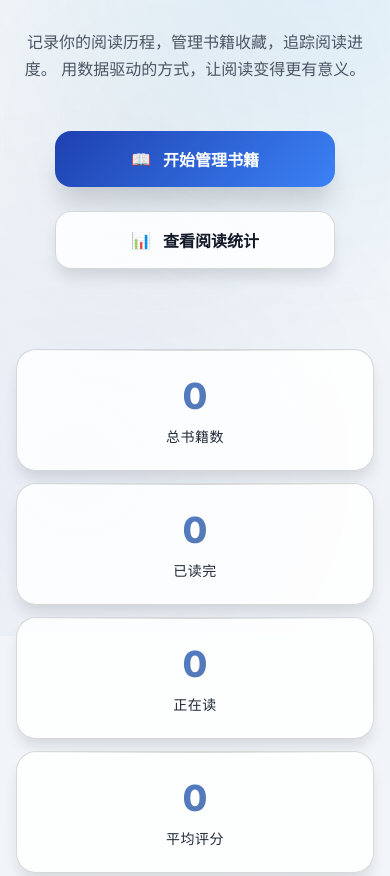
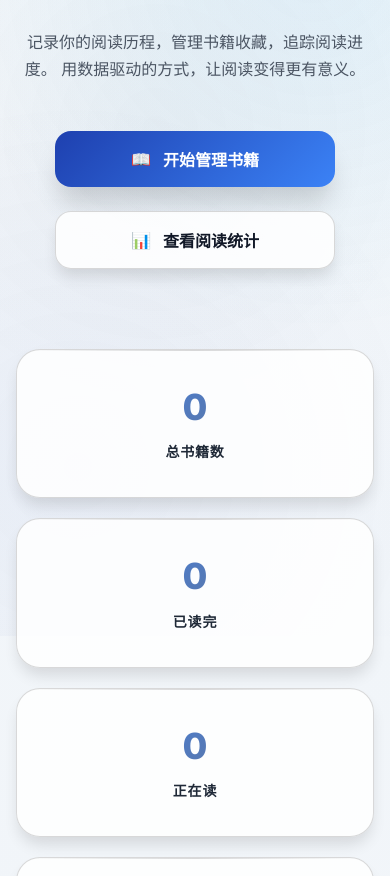
Before and after one commit to TongCodeSpace/self-lib, a website: page index.html in a window 390 px wide. Shown: the part 208-1084 px from the top of the page. Drawn offline with Linux system fonts and the light colour scheme.

Commit message:
feat: 放大首页统计数据卡片，提升视觉效果
- 增加统计数据卡片的尺寸和内边距 (48px 32px)
- 提升数字字体大小从 36px 到 48px，字重加粗到 900
- 增大标签字体从 14px 到 16px，字重调整为 600
- 扩大卡片间距从 24px 到 32px
- 增加卡片最小高度 160px，使用 flexbox 居中对齐
- 扩大容器最大宽度从 800px 到 1000px
- 优化响应式设计，确保各屏幕尺寸下都有合适的大小
- 桌面端: 48px数字，16px标签，160px高度
- 平板端: 40px数字，15px标签，140px高度
- 手机端: 36px数字，14px标签，120px高度

现在统计卡片更加醒目，视觉冲击力更强

```diff
--- a/book-detail.html
+++ b/book-detail.html
@@ -934,7 +934,7 @@
         </div>
     </main>
 
-    <script src="app.js?v=2025.07.04.2301"></script>
+    <script src="app.js?v=2025.07.04.2304"></script>
 
     <script>
         // 导航栏滚动效果
--- a/index.html
+++ b/index.html
@@ -411,8 +411,8 @@
         .stats-section {
             display: grid;
             grid-template-columns: repeat(4, 1fr);
-            gap: 24px;
-            max-width: 800px;
+            gap: 32px;
+            max-width: 1000px;
             margin: 0 auto 80px;
             animation: fadeInUp 1s cubic-bezier(0.4, 0, 0.2, 1) 0.8s both;
         }
@@ -422,13 +422,17 @@
             backdrop-filter: blur(15px);
             -webkit-backdrop-filter: blur(15px);
             border: 1px solid var(--glass-border);
-            border-radius: 20px;
-            padding: 32px 24px;
+            border-radius: 24px;
+            padding: 48px 32px;
             text-align: center;
             transition: all 0.3s cubic-bezier(0.4, 0, 0.2, 1);
             box-shadow: var(--shadow-md);
             position: relative;
             overflow: hidden;
+            min-height: 160px;
+            display: flex;
+            flex-direction: column;
+            justify-content: center;
         }
 
         .stat-card::before {
@@ -449,22 +453,23 @@
         }
 
         .stat-number {
-            font-size: 36px;
-            font-weight: 800;
+            font-size: 48px;
+            font-weight: 900;
             background: linear-gradient(135deg, var(--primary-light), var(--secondary-color));
             -webkit-background-clip: text;
             -webkit-text-fill-color: transparent;
             background-clip: text;
-            margin-bottom: 8px;
+            margin-bottom: 12px;
             display: block;
+            line-height: 1.2;
         }
 
         .stat-label {
-            font-size: 14px;
+            font-size: 16px;
             color: var(--text-secondary);
-            font-weight: 500;
+            font-weight: 600;
             text-transform: uppercase;
-            letter-spacing: 0.5px;
+            letter-spacing: 0.8px;
         }
 
         /* 功能特色 */
@@ -602,7 +607,21 @@
 
             .stats-section {
                 grid-template-columns: repeat(2, 1fr);
-                gap: 16px;
+                gap: 24px;
+                max-width: 600px;
+            }
+
+            .stat-card {
+                padding: 40px 24px;
+                min-height: 140px;
+            }
+
+            .stat-number {
+                font-size: 40px;
+            }
+
+            .stat-label {
+                font-size: 15px;
             }
 
             .features-grid {
@@ -626,11 +645,21 @@
 
             .stats-section {
                 grid-template-columns: 1fr;
-                gap: 12px;
+                gap: 20px;
+                max-width: 400px;
             }
 
             .stat-card {
-                padding: 24px 20px;
+                padding: 36px 24px;
+                min-height: 120px;
+            }
+
+            .stat-number {
+                font-size: 36px;
+            }
+
+            .stat-label {
+                font-size: 14px;
             }
 
             .feature-card {
--- a/sw.js
+++ b/sw.js
@@ -1,4 +1,4 @@
-const CACHE_NAME = 'reading-records-v202507042301';
+const CACHE_NAME = 'reading-records-v202507042304';
 const urlsToCache = [
   '/',
   '/index.html',
```
Also changed, not shown: manage.html (+1 -1 lines), statistics.html (+1 -1 lines).
